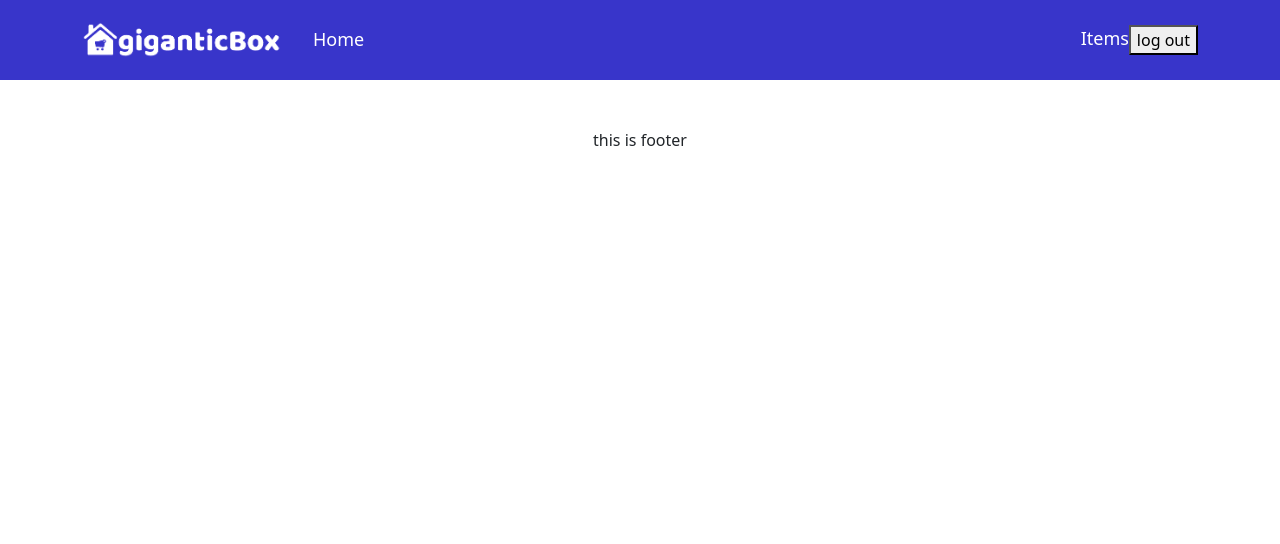
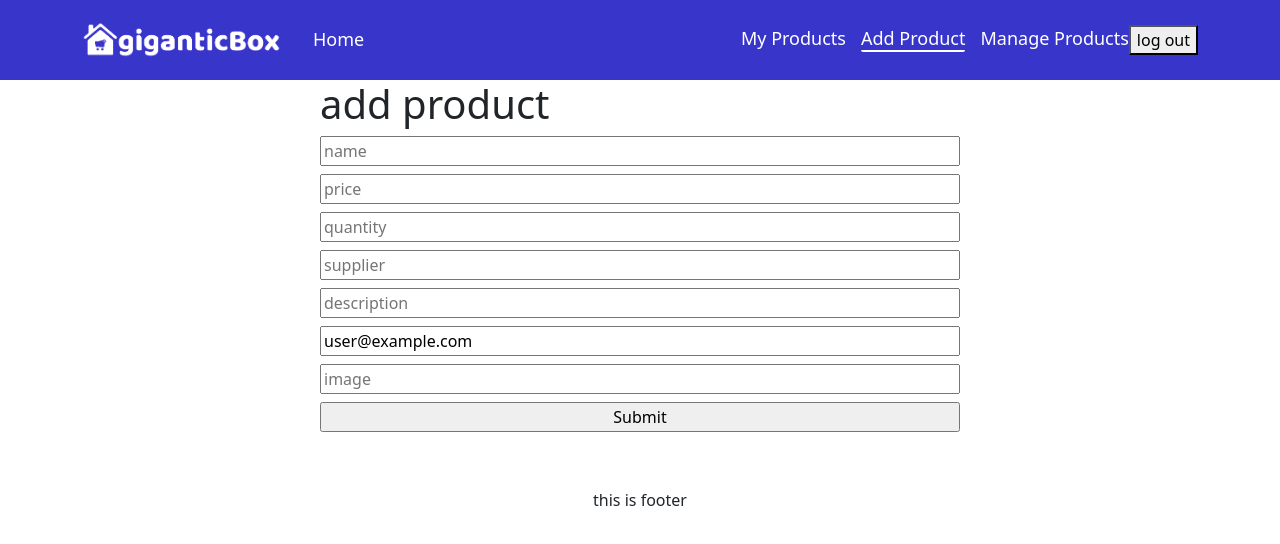
Before and after one commit to MohammadAbdullah01/giganticBox-client, a React (Create React App) app: page /products/add in a window 1280 px wide. Shown: the top 544 px of the page. Built offline with nearby package versions, Linux system fonts and the light colour scheme; no server answers; sample sign-in values are in the browser's storage.

Commit message:
my items page created

```diff
--- a/package.json
+++ b/package.json
@@ -12,6 +12,7 @@
     "react-bootstrap": "^2.3.1",
     "react-dom": "^18.1.0",
     "react-firebase-hooks": "^5.0.3",
+    "react-hook-form": "^7.30.0",
     "react-router-dom": "^6.3.0",
     "react-scripts": "5.0.1",
     "web-vitals": "^2.1.4"
--- a/src/App.js
+++ b/src/App.js
@@ -1,4 +1,5 @@
 import { Route, Routes } from "react-router-dom";
+import AddProduct from "./pages/AddProduct/AddProduct";
 import Blog from "./pages/Blog/Blog";
 import Home from "./pages/Home/Home/Home";
 import UpdateProduct from "./pages/Home/UpdateProduct/UpdateProduct";
@@ -18,7 +19,7 @@ function App() {
         <Route path='update/:productId' element={<RequireAuth><UpdateProduct></UpdateProduct></RequireAuth>}></Route>
         <Route path='/manageinventory' element={<RequireAuth><ManageInventory></ManageInventory></RequireAuth>}></Route>
         <Route path='/items' element={<RequireAuth><Items></Items></RequireAuth>}></Route>
-
+        <Route path='/products/add' element={<RequireAuth><AddProduct></AddProduct></RequireAuth>}></Route>
         <Route path='/blog' element={<Blog></Blog>}></Route>
         <Route path='/login' element={<Login></Login>}></Route>
       </Routes>
--- a/src/firebase/firebase.init.js
+++ b/src/firebase/firebase.init.js
@@ -17,13 +17,21 @@ import { getAuth } from "firebase/auth";
 //     appId: process.env.REACT_APP_appId,
 // };
 
+// const firebaseConfig = {
+//     apiKey: "AIzaSyCiLi_4UI1SVTfOn29akMLrK0fHQeuUr0I",
+//     authDomain: "giganticbox-42710.firebaseapp.com",
+//     projectId: "giganticbox-42710",
+//     storageBucket: "giganticbox-42710.appspot.com",
+//     messagingSenderId: "1004305796822",
+//     appId: "1:1004305796822:web:ad22869703946467cf4377"
+// };
 const firebaseConfig = {
-    apiKey: "AIzaSyCiLi_4UI1SVTfOn29akMLrK0fHQeuUr0I",
-    authDomain: "giganticbox-42710.firebaseapp.com",
-    projectId: "giganticbox-42710",
-    storageBucket: "giganticbox-42710.appspot.com",
-    messagingSenderId: "1004305796822",
-    appId: "1:1004305796822:web:ad22869703946467cf4377"
+    apiKey: process.env.REACT_APP_apiKey,
+    authDomain: process.env.REACT_APP_authDomain,
+    projectId: process.env.REACT_APP_projectId,
+    storageBucket: process.env.REACT_APP_storageBucket,
+    messagingSenderId: process.env.REACT_APP_messagingSenderId,
+    appId: process.env.REACT_APP_appId,
 };
 
 
--- /dev/null
+++ b/src/pages/AddProduct/AddProduct.js
@@ -0,0 +1,45 @@
+import React from 'react';
+import { useAuthState } from 'react-firebase-hooks/auth';
+import { useForm } from "react-hook-form";
+import auth from '../../firebase/firebase.init';
+
+
+const AddProduct = () => {
+    const [user, loading, error] = useAuthState(auth);
+
+    const { register, handleSubmit, reset } = useForm();
+    const onSubmit = data => {
+        fetch('https://evening-basin-87782.herokuapp.com/products/add', {
+            method: "post",
+            headers: {
+                'content-type': "application/json"
+            },
+            body: JSON.stringify(data)
+        })
+            .then(res => res.json())
+            .then(data => {
+                if (data.result.insertedId) {
+                    alert("product created")
+                    reset()
+                }
+            }
+            )
+    };
+    return (
+        <div className='w-50 mx-auto'>
+            <h1>add product</h1>
+            <form className='d-flex flex-column' onSubmit={handleSubmit(onSubmit)}>
+                <input className='mb-2' placeholder='name' {...register("name", { required: true })} />
+                <input className='mb-2' placeholder='price' type="number" {...register("price", { required: true })} />
+                <input className='mb-2' placeholder='quantity' type="number" {...register("quantity", { required: true })} />
+                <input className='mb-2' placeholder='supplier' {...register("supplier", { required: true })} />
+                <input className='mb-2' placeholder='description' {...register("desc", { required: true })} />
+                <input className='mb-2' value={`${user?.email}`} type="email" {...register("email", { required: true })} />
+                <input className='mb-2' placeholder='image' {...register("img", { required: true })} />
+                <input className='mb-2' type="submit" />
+            </form>
+        </div>
+    );
+};
+
+export default AddProduct;
--- a/src/pages/Home/Home/Home.js
+++ b/src/pages/Home/Home/Home.js
@@ -3,21 +3,10 @@ import Banner from '../Banner/Banner';
 import Products from '../Products/Products';
 
 const Home = () => {
-    // const items = [
-    //     { name: "Samsung Refrigerator 689L", img: "https://static-01.daraz.com.bd/p/mdc/4f4f6a36ecf41c374277a9c5ec0f0369.jpg", desc: "3 doors walton fridge. You can store more and more groceries in this fridge. we have a extra large space to store", price: "129000", quantity: "5", supplier: "walton" },
-
-    //     { name: "Samsung Refrigerator 689L", img: "https://static-01.daraz.com.bd/p/mdc/4f4f6a36ecf41c374277a9c5ec0f0369.jpg", desc: "3 doors walton fridge. You can store more and more groceries in this fridge. we have a extra large space to store", price: "129000", quantity: "5", supplier: "walton" },
-
-    //     { name: "Samsung Refrigerator 689L", img: "https://static-01.daraz.com.bd/p/mdc/4f4f6a36ecf41c374277a9c5ec0f0369.jpg", desc: "3 doors walton fridge. You can store more and more groceries in this fridge. we have a extra large space to store", price: "129000", quantity: "5", supplier: "walton" },
-
-    //     { name: "Samsung Refrigerator 689L", img: "https://static-01.daraz.com.bd/p/mdc/4f4f6a36ecf41c374277a9c5ec0f0369.jpg", desc: "3 doors walton fridge. You can store more and more groceries in this fridge. we have a extra large space to store", price: "129000", quantity: "5", supplier: "walton" },
-
-    //     { name: "Samsung Refrigerator 689L", img: "https://static-01.daraz.com.bd/p/mdc/4f4f6a36ecf41c374277a9c5ec0f0369.jpg", desc: "3 doors walton fridge. You can store more and more groceries in this fridge. we have a extra large space to store", price: "129000", quantity: "5", supplier: "walton" },
-
-    //     { name: "Samsung Refrigerator 689L", img: "https://static-01.daraz.com.bd/p/mdc/4f4f6a36ecf41c374277a9c5ec0f0369.jpg", desc: "3 doors walton fridge. You can store more and more groceries in this fridge. we have a extra large space to store", price: "129000", quantity: "5", supplier: "walton" }
-    // ]
+    const items = [
+        { name: "Samsung Refrigerator 689L", img: "https://static-01.daraz.com.bd/p/mdc/4f4f6a36ecf41c374277a9c5ec0f0369.jpg", desc: "3 doors walton fridge. You can store more and more groceries in this fridge. we have a extra large space to store", price: "129000", quantity: "5", supplier: "walton" }]
     // const result = JSON.stringify(items)
-    // console.log(result)
+    // console.log(items)
     return (
         <div>
             <h1>home</h1>
--- a/src/pages/Home/Home/Product/Product.js
+++ b/src/pages/Home/Home/Product/Product.js
@@ -1,8 +1,28 @@
-import React from 'react';
+import React, { useState } from 'react';
 import { Col } from 'react-bootstrap';
 import { useNavigate } from 'react-router-dom';
 import './Product.css'
-const Product = ({ product }) => {
+const Product = ({ product, children }) => {
+    // console.log(children)
+    const handleDelete = id => {
+        const proceed = window.confirm('are you sure you want to delete?')
+        if (proceed) {
+            fetch(`https://evening-basin-87782.herokuapp.com/product/delete/${id}`, {
+                method: "delete",
+                headers: {
+                    'content-type': "application/json"
+                }
+            })
+                .then(res => res.json())
+                .then(data => {
+                    if (data.deletedCount > 0) {
+                        children.setLoading(!children.loading)
+                        alert("successfully deleted")
+                    }
+                })
+        }
+    }
+
     const navigate = useNavigate()
     const { _id, name, img, price, quantity, desc, supplier } = product;
     return (
@@ -15,6 +35,8 @@ const Product = ({ product }) => {
                 <h4>quantity: {quantity}</h4>
                 <p><small>{desc}</small></p>
                 <button onClick={() => navigate(`/update/${_id}`)}>Update</button>
+                {children && <button onClick={() => handleDelete(children.id)}>Delete</button>}
+
             </div>
         </Col>
     );
--- a/src/pages/Items/Items/Items.js
+++ b/src/pages/Items/Items/Items.js
@@ -1,11 +1,30 @@
-import React from 'react';
+import React, { useState } from 'react';
 import { Container, Row } from 'react-bootstrap';
 import useProducts from '../../../hooks/useProducts';
 import Product from '../../Home/Home/Product/Product';
 
 const Items = () => {
-    const [products, setProducts] = useProducts()
-
+    const [loading, setLoading] = useState(false)
+    const [products, setProducts] = useProducts(loading)
+    // const [loading, setLoading] = useState(false)
+    // const handleDelete = id => {
+    //     const proceed = window.confirm('are you sure you want to delete?')
+    //     if (proceed) {
+    //         fetch(`https://evening-basin-87782.herokuapp.com/product/delete/${id}`, {
+    //             method: "delete",
+    //             headers: {
+    //                 'content-type': "application/json"
+    //             }
+    //         })
+    //             .then(res => res.json())
+    //             .then(data => {
+    //                 if (data.deletedCount > 0) {
+    //                     setLoading(!loading)
+    //                     alert("successfully deleted")
+    //                 }
+    //             })
+    //     }
+    // }
     return (
         <div>
             <Container>
@@ -14,7 +33,9 @@ const Items = () => {
                         {products.map(product => <Product
                             key={product._id}
                             product={product}
-                        ></Product>)}
+                        >
+                            {{ id: product._id, setLoading, loading: loading }}
+                        </Product>)}
                     </Row>
                 </div>
                 <br />
--- a/src/pages/Shared/Header/Header.js
+++ b/src/pages/Shared/Header/Header.js
@@ -27,7 +27,10 @@ const Header = () => {
                             <CustomLink to='/'>Home</CustomLink>
                         </Nav>
                         <Nav>
-                            {user && <CustomLink to='/items'>Items</CustomLink>}
+
+                            {user && <CustomLink to='/items'>My Products</CustomLink>}
+                            {user && <CustomLink to='/products/add'>Add Product</CustomLink>}
+                            {user && <CustomLink to='/manageinventory'>Manage Products</CustomLink>}
                             {user ? <button onClick={logOut}>log out</button> : <CustomLink to='/login'>Login</CustomLink>}
                         </Nav>
                     </Navbar.Collapse>
--- a/src/pages/Shared/ManageInventory/ManageInventory.js
+++ b/src/pages/Shared/ManageInventory/ManageInventory.js
@@ -1,10 +1,12 @@
 import React, { useState } from 'react';
 import { Table } from 'react-bootstrap';
+import { useNavigate } from 'react-router-dom';
 import useProducts from '../../../hooks/useProducts';
 
 const ManageInventory = () => {
     const [loading, setLoading] = useState(false)
     const [products, setProducts] = useProducts(loading)
+    const navigate = useNavigate()
     const handleDelete = id => {
         const proceed = window.confirm('are you sure you want to delete?')
         if (proceed) {
@@ -25,6 +27,7 @@ const ManageInventory = () => {
     }
     return (
         <div>
+            <button onClick={() => navigate('/products/add')}>Add new product</button>
             <h1>manage inventory</h1>
             <div className="table-responsive">
                 <Table striped bordered hover size="sm">
```
Also changed, not shown: src/pages/AddProduct/AddProduct.css (added), 1 other file (tests, documents, lock files or other folders).
